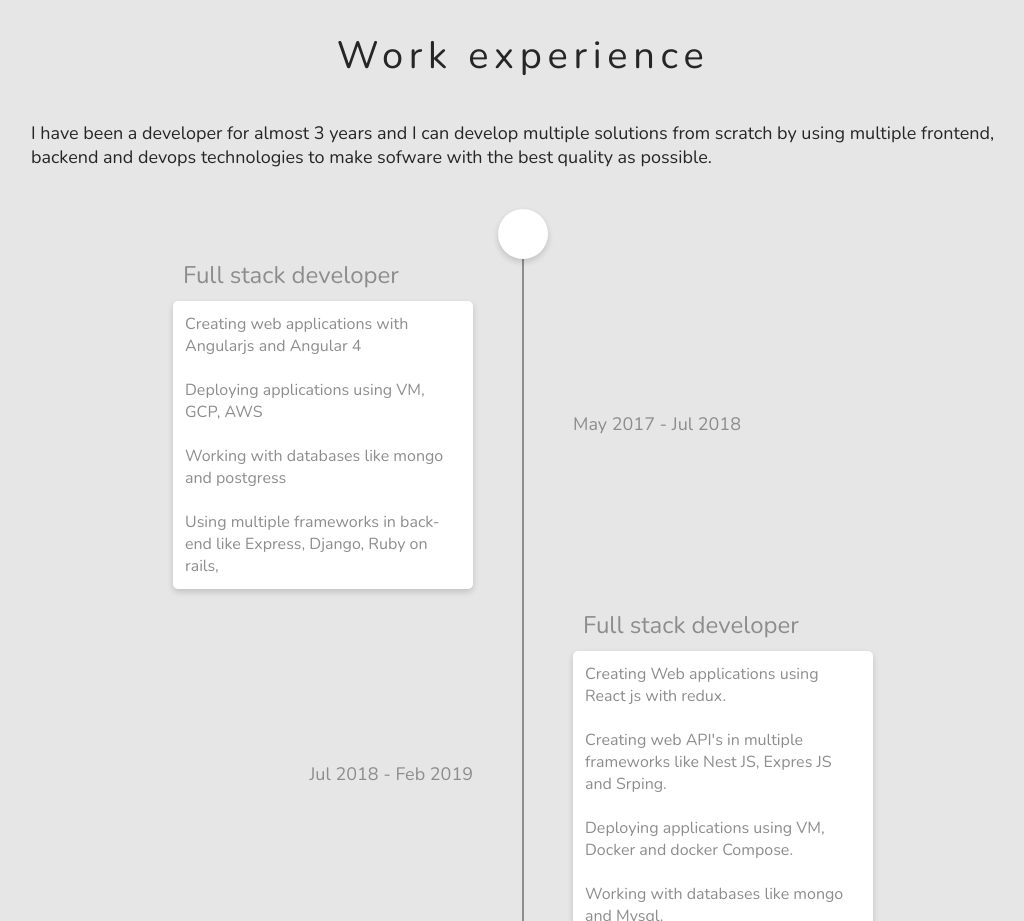
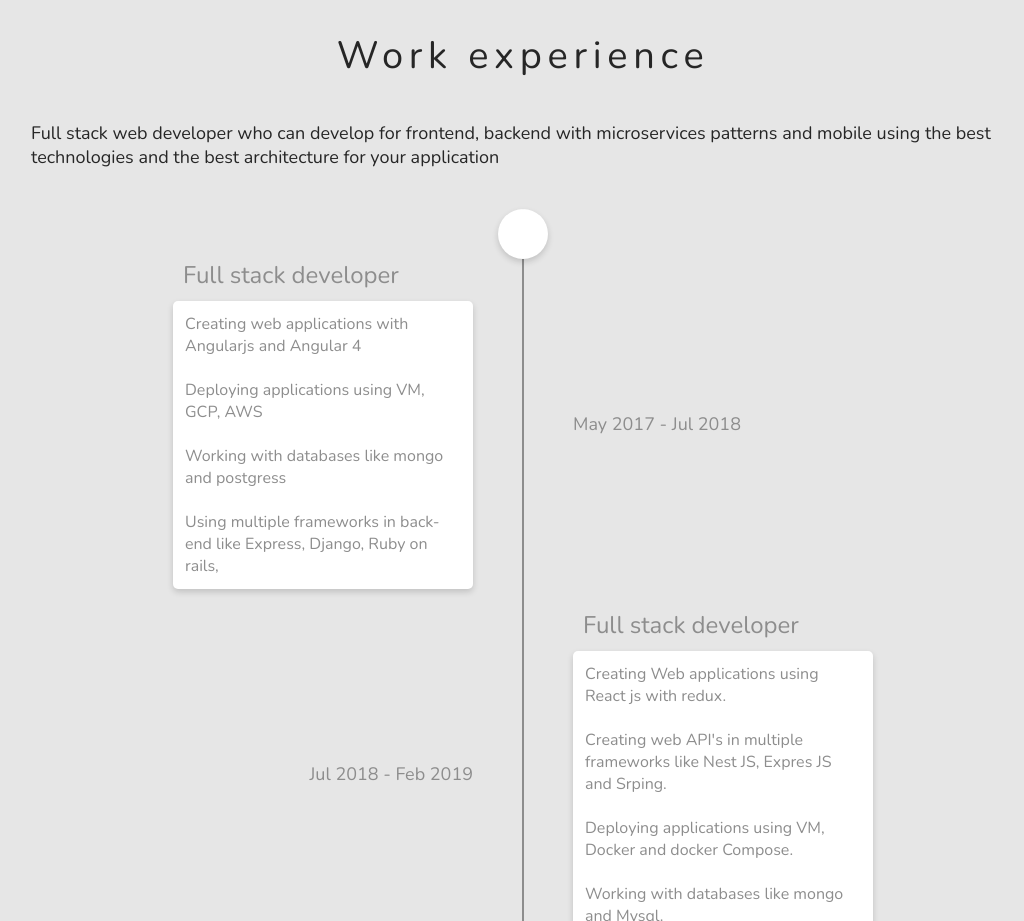
Before and after one commit to VictorNicolasLO/personal-page, a React (Create React App) app: page /playground in a window 1280 px wide. Shown: the part 840-1761 px from the top of the page, without its empty margins (117-1141 px from the left). Built offline with nearby package versions, Linux system fonts and the light colour scheme.

Commit message:
updating experience text

```diff
--- a/src/routes/main/containers/experience-section/index.js
+++ b/src/routes/main/containers/experience-section/index.js
@@ -25,11 +25,7 @@ function ExperienceSection() {
             style={{
               textAlign: 'left',
             }}>
-            I have been a developer for almost 3 years and I can develop
-            multiple solutions from scratch by using multiple frontend, backend
-            and devops technologies to make sofware with the best quality as
-            possible.
-          </Typography>
+Full stack web developer who can develop for frontend, backend with microservices patterns and mobile using the best technologies and the best architecture for your application          </Typography>
         </Col>
         <Col xs={12}>
           <TimeLine events={events} />
```
